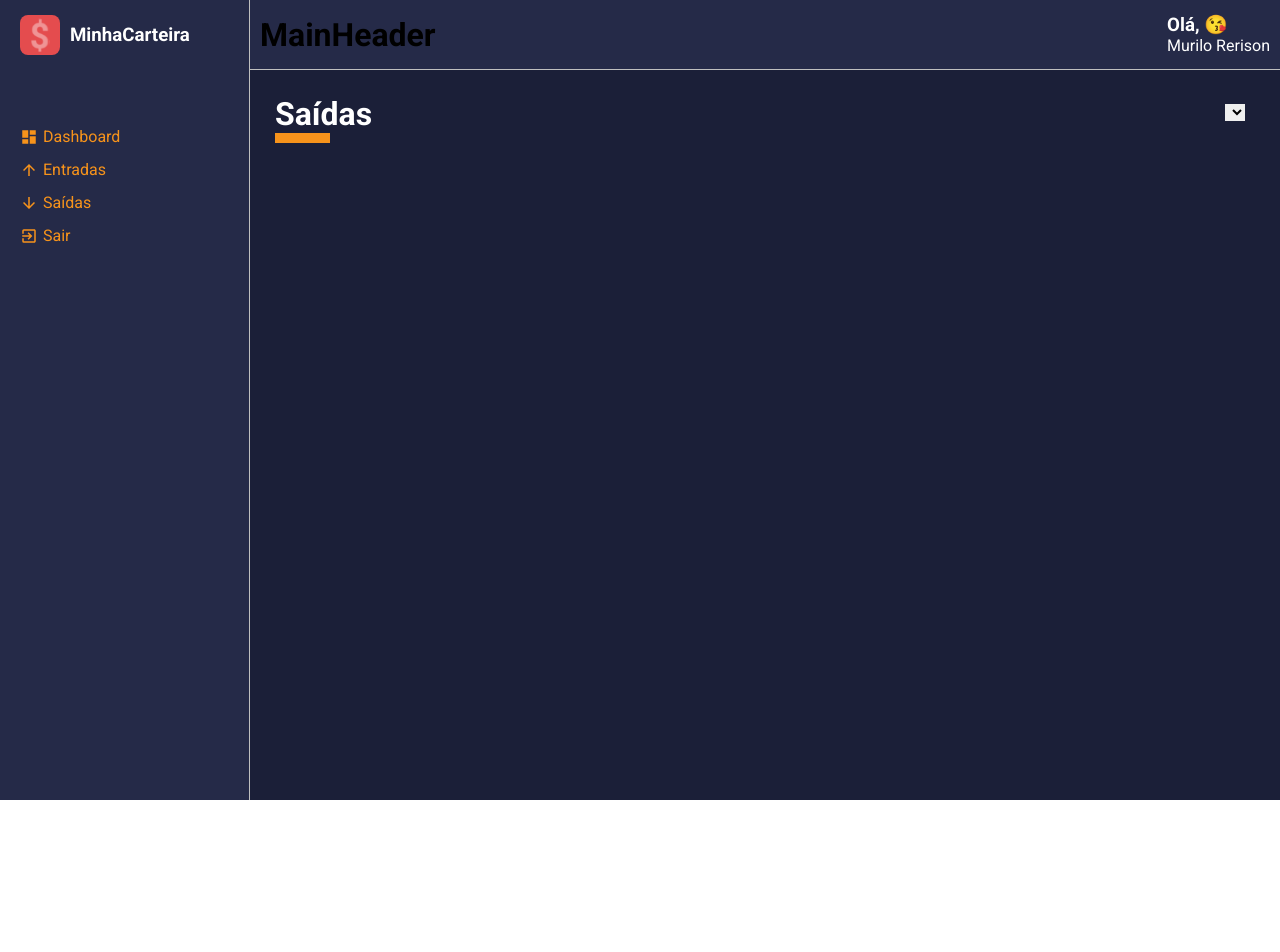
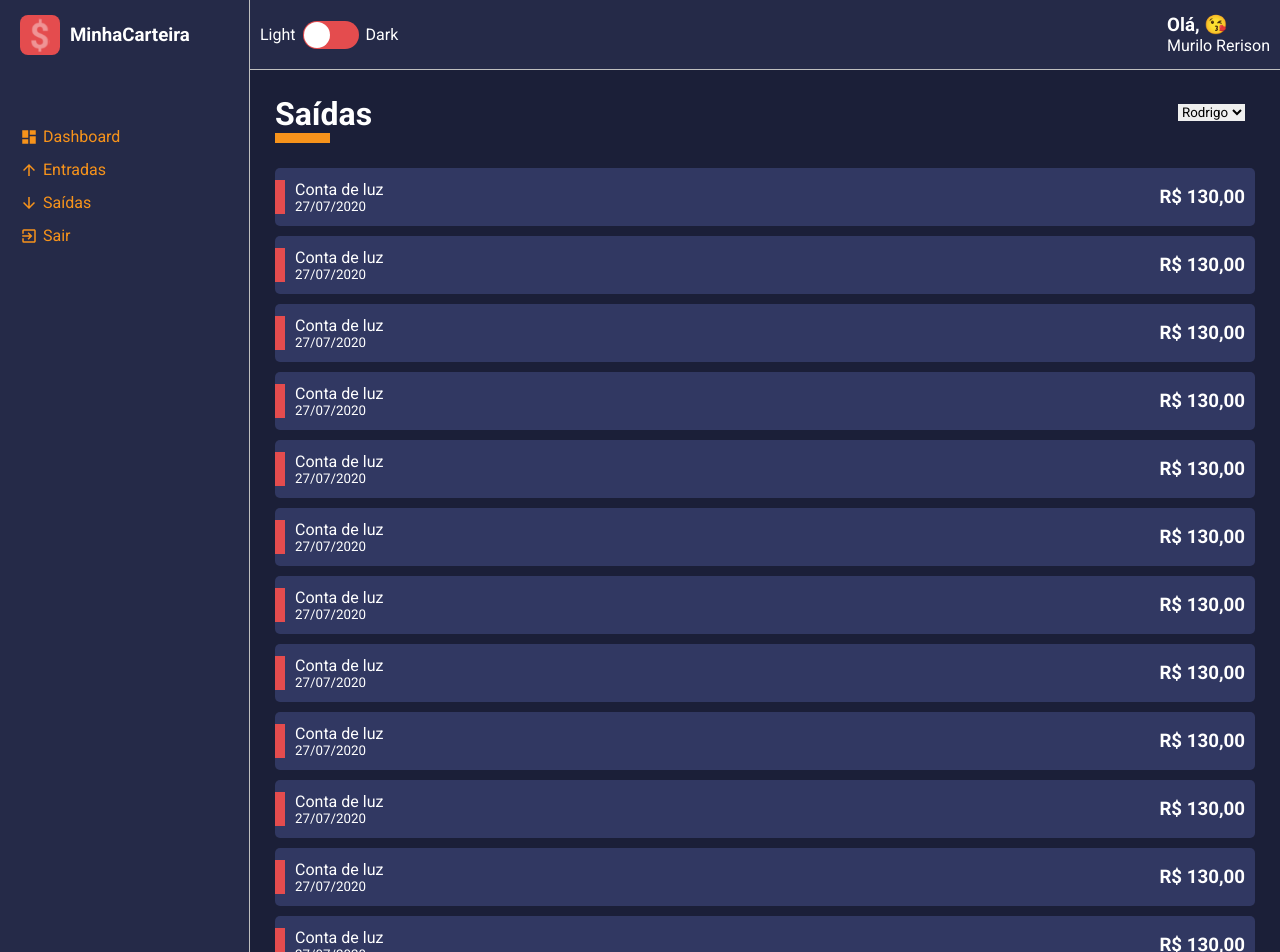
Before and after one commit to murilodevkapaz/dashboard-react, a React (Create React App) app: page / in a window 1280 px wide. Shown: the top 952 px of the page. Before the commit the page ends 800 px from the top, so only its background shows below. Built offline with nearby package versions, Linux system fonts and the light colour scheme.

Commit message:
fix change color theme and create list

```diff
--- a/src/app.tsx
+++ b/src/app.tsx
@@ -2,6 +2,7 @@ import React from 'react';
 import { ThemeProvider } from 'styled-components';
 import Dashboard from './pages/dashboard';
 import List from './pages/list';
+
 
 import Layout from './components/Layout';
 import GlobalStyles from './styles/globalStyles';
--- a/src/components/ContentHeader/index.tsx
+++ b/src/components/ContentHeader/index.tsx
@@ -15,26 +15,13 @@ interface IContentHeaderProps{
                                 //essa é a tipagem dele
 const ContentHeader: React.FC<IContentHeaderProps> = ({title, lineColor,children}) => {
 
-    const options = [
-        {
-            value: 'Rodrigo', label: 'Rodrigo'
-        },
-        {
-            value: 'Maria', label: 'Maria'
-        },
-        {
-            value: 'Maria', label: 'Maria',
-        }
-    ];
-
-
     return (
         <Container >
             <TitleContainer lineColor={lineColor}>
                 <h1>{title}</h1>
             </TitleContainer>
             <Controllers>
-                {children}
+                {children}{/*componente selectInput*/}
             </Controllers>
         </Container>
 
--- /dev/null
+++ b/src/components/HistoryFinanceCard/index.tsx
@@ -0,0 +1,32 @@
+import React from 'react';
+
+import {Container, Tag} from './styles';
+
+interface IHistoryFinanceCardProps {
+    cardColor: string;
+    tagColor: string;
+    title: string;
+    subtitle: string;
+    amount: string;
+}
+
+const HistoryFinanceCard: React.FC<IHistoryFinanceCardProps> = ({
+    cardColor,
+    tagColor,
+    title,
+    subtitle,
+    amount
+})=>{
+    return(
+        <Container color={cardColor}>
+            <Tag color={tagColor} />
+            <div>
+                <span>{title}</span>
+                <small>{subtitle}</small>
+            </div>
+            <h3>{amount}</h3>
+        </Container>
+    )
+}
+
+export default HistoryFinanceCard;
--- /dev/null
+++ b/src/components/HistoryFinanceCard/styles.ts
@@ -0,0 +1,48 @@
+import styled from 'styled-components';
+
+interface IContainerProps {
+    color: string;
+}
+
+interface ITagProps {
+    color: string;
+}
+
+export const Container = styled.li<IContainerProps>`
+    background-color: ${props => props.color};
+    list-style: none;
+    border-radius: 5px;
+    margin: 10px 0;
+    padding: 12px 10px;
+    display: flex;
+    justify-content: space-between;
+    align-items: center;
+    cursor: pointer;
+    transition: all .3s;
+
+    position: relative;
+
+    &:hover{
+        opacity: 0.7;
+        transform: translateX(10px);
+    }
+
+    >div{
+        display: flex;
+        flex-direction: column;
+        justify-content: space-between;
+
+        padding-left: 10px;
+    }
+
+`;
+
+export const Tag = styled.div<ITagProps>`
+    width: 10px;
+    height: 60%;
+
+    background-color: ${props=> props.color};
+
+    position: absolute;
+    left: 0;
+`;
--- a/src/components/MainHeader/index.tsx
+++ b/src/components/MainHeader/index.tsx
@@ -2,7 +2,7 @@ import React, {useMemo} from 'react';
 
 import {Container, Profile, Welcome, UserName} from './styles';
 import emojis from '../../utils/emojis';
-// import Toggle from '../Toggle';
+import Toggle from '../Toggle';
 
 const MainHeader: React.FC = () => {
 
@@ -14,8 +14,7 @@ const MainHeader: React.FC = () => {
 
     return (
         <Container>
-            {/* <Toggle /> */}
-            <h1>MainHeader</h1>
+            <Toggle />
             <Profile>
                 <Welcome>Olá, {emoji}</Welcome>
                 <UserName>Murilo Rerison</UserName>
--- a/src/components/SelectInput/index.tsx
+++ b/src/components/SelectInput/index.tsx
@@ -1,5 +1,6 @@
 import React from 'react';
 import { Content } from './styles';
+import ContentHeader from '../ContentHeader';
 
 interface ISelectInputProps {
     options: {
@@ -7,15 +8,17 @@ interface ISelectInputProps {
         label: string | number;
     }[], //vai ser uma lista
 }
+
+
 //recebe uma interface
 const SelectInput: React.FC<ISelectInputProps> = ({ options }) => {
     return (
         <Content>
             <select>
                 {
-                    options.map(option=>{
+                    options.map(option=>(
                         <option value={option.value}>{option.label}</option>
-                    })
+                    ))
                 }
             </select>
         </Content>
--- /dev/null
+++ b/src/components/Toggle/index.tsx
@@ -0,0 +1,32 @@
+import React, { useState } from 'react';
+
+import {
+    Container,
+    ToggleLabel,
+    ToggleSelector
+} from './styles';
+
+const Toggle: React.FC = () => {
+    const [online, setOnline] = useState(false);
+
+    return (
+
+        <Container>
+            <ToggleLabel>Light</ToggleLabel>
+            <ToggleSelector
+                checked={online}
+                uncheckedIcon={false}
+                checkedIcon={false}
+                onChange={() =>{
+                    setOnline(!online);
+                    console.log("changed")
+                }}
+
+            />
+            <ToggleLabel>Dark</ToggleLabel>
+        </Container>
+    )
+}
+
+
+export default Toggle;
--- a/src/pages/list/index.tsx
+++ b/src/pages/list/index.tsx
@@ -1,7 +1,8 @@
 import React from 'react';
-import {Container} from './styles';
+import {Container, Content} from './styles';
 import ContentHeader from '../../components/ContentHeader';
 import SelectInput from '../../components/SelectInput';
+import HistoryFinancecard from '../../../src/components/HistoryFinanceCard';
 
 
 const List: React.FC = ()=>{
@@ -23,6 +24,99 @@ const List: React.FC = ()=>{
             <ContentHeader title="Saídas" lineColor="#f7931b">
                 <SelectInput options={options} />
             </ContentHeader>
+            <Content>
+                <HistoryFinancecard
+                    cardColor="#313862"
+                    tagColor="#E44C4E"
+                    title="Conta de luz"
+                    subtitle="27/07/2020"
+                    amount="R$ 130,00"
+                />
+                                <HistoryFinancecard
+                    cardColor="#313862"
+                    tagColor="#E44C4E"
+                    title="Conta de luz"
+                    subtitle="27/07/2020"
+                    amount="R$ 130,00"
+                />
+                                <HistoryFinancecard
+                    cardColor="#313862"
+                    tagColor="#E44C4E"
+                    title="Conta de luz"
+                    subtitle="27/07/2020"
+                    amount="R$ 130,00"
+                />
+                                <HistoryFinancecard
+                    cardColor="#313862"
+                    tagColor="#E44C4E"
+                    title="Conta de luz"
+                    subtitle="27/07/2020"
+                    amount="R$ 130,00"
+                />
+                                <HistoryFinancecard
+                    cardColor="#313862"
+                    tagColor="#E44C4E"
+                    title="Conta de luz"
+                    subtitle="27/07/2020"
+                    amount="R$ 130,00"
+                />
+                                <HistoryFinancecard
+                    cardColor="#313862"
+                    tagColor="#E44C4E"
+                    title="Conta de luz"
+                    subtitle="27/07/2020"
+                    amount="R$ 130,00"
+                />
+                                <HistoryFinancecard
+                    cardColor="#313862"
+                    tagColor="#E44C4E"
+                    title="Conta de luz"
+                    subtitle="27/07/2020"
+                    amount="R$ 130,00"
+                />
+                                <HistoryFinancecard
+                    cardColor="#313862"
+                    tagColor="#E44C4E"
+                    title="Conta de luz"
+                    subtitle="27/07/2020"
+                    amount="R$ 130,00"
+                />
+                                <HistoryFinancecard
+                    cardColor="#313862"
+                    tagColor="#E44C4E"
+                    title="Conta de luz"
+                    subtitle="27/07/2020"
+                    amount="R$ 130,00"
+                />
+                                <HistoryFinancecard
+                    cardColor="#313862"
+                    tagColor="#E44C4E"
+                    title="Conta de luz"
+                    subtitle="27/07/2020"
+                    amount="R$ 130,00"
+                />
+                                <HistoryFinancecard
+                    cardColor="#313862"
+                    tagColor="#E44C4E"
+                    title="Conta de luz"
+                    subtitle="27/07/2020"
+                    amount="R$ 130,00"
+                />
+                                <HistoryFinancecard
+                    cardColor="#313862"
+                    tagColor="#E44C4E"
+                    title="Conta de luz"
+                    subtitle="27/07/2020"
+                    amount="R$ 130,00"
+                />
+                                <HistoryFinancecard
+                    cardColor="#313862"
+                    tagColor="#E44C4E"
+                    title="Conta de luz"
+                    subtitle="27/07/2020"
+                    amount="R$ 130,00"
+                />
+            </Content>
         </Container>
 
     )
--- a/src/pages/list/styles.ts
+++ b/src/pages/list/styles.ts
@@ -2,3 +2,4 @@ import styled from 'styled-components';
 
 
 export const Container = styled.div``;
+export const Content = styled.div``;
--- a/tsconfig.json
+++ b/tsconfig.json
@@ -18,7 +18,10 @@
     "resolveJsonModule": true,
     "isolatedModules": true,
     "noEmit": true,
-    "jsx": "react-jsx"
+    "jsx": "react-jsx",
+
+    "sourceMap": true,
+    "outDir": "out"
   },
   "include": [
     "src"
```
Also changed, not shown: 2 other files (tests, documents, lock files or other folders).
